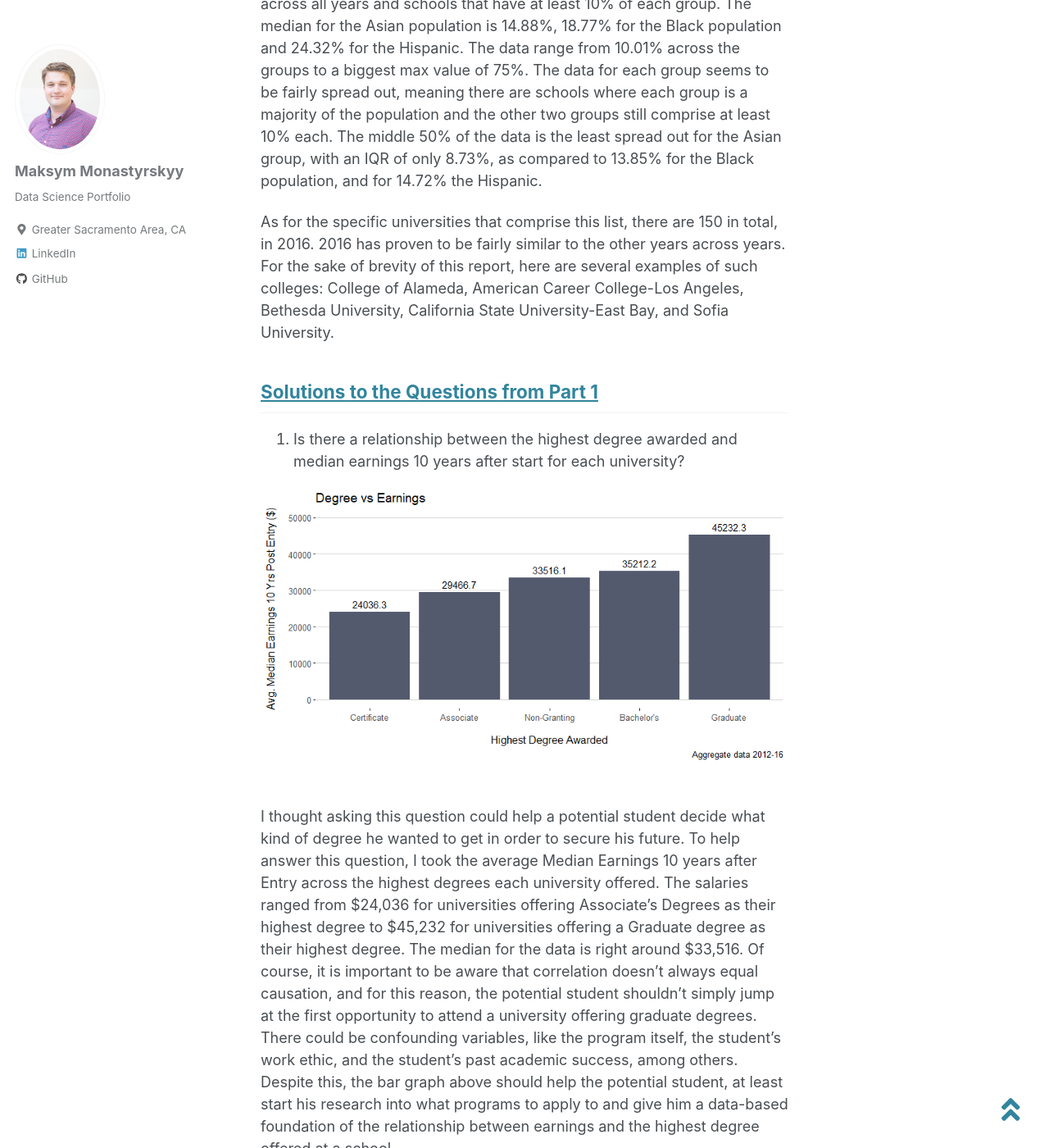
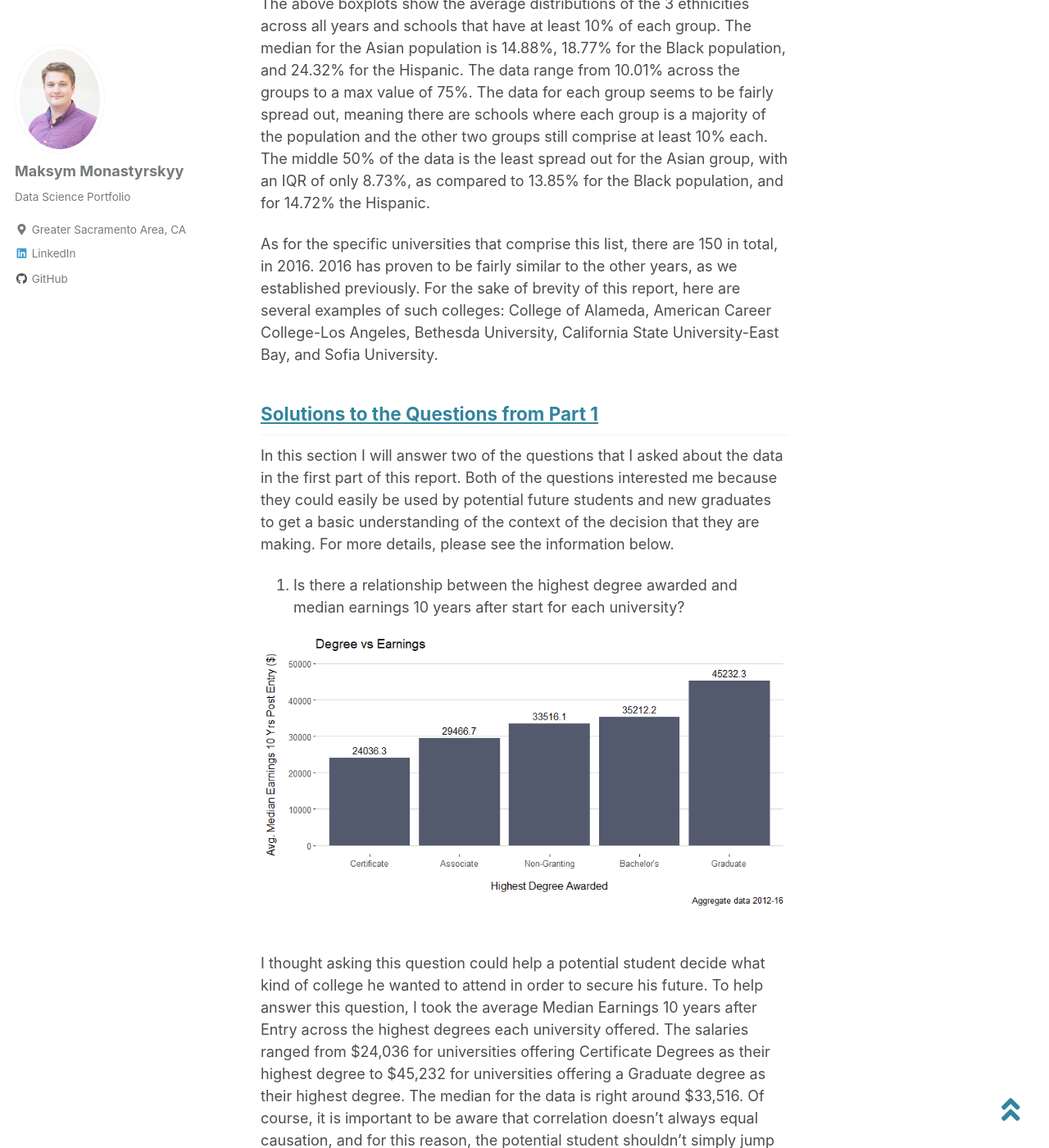
Before and after one commit to monastyrskyy/monastyrskyy.github.io, a Jekyll site: the page built from _posts/2018-11-01-collegescorecards2.md, in a window 1280 px wide and 1400 px high, scrolled down 8073 px. Shown: the whole window at 82% size. Built offline with Jekyll 4.4.1, drawn with Linux system fonts in a browser that asks for light colours; cached includes are drawn as plain includes; nearby versions of some CDN libraries; some of the changed text lies outside the part shown.

Commit message:
final part 2 V1

````diff
--- a/_posts/2018-11-01-collegescorecards2.md
+++ b/_posts/2018-11-01-collegescorecards2.md
@@ -56,9 +56,9 @@
 
 ## Student Populations
 
-In order to get an accurate measure of total student populations for each school, I added the “size” and “grad_student” fields together, because the data dictionary defines “size” as the total population of undergrads at each school. The student populations for each year are skewed right and have a median (~450 students) and mean (~2300 students) that are quite low compared to the max value (100,000+ students). Since the data are skewed right, it is important to look at both the mean and the median because the median is more representative of the smaller schools with low enrollment, and the mean is representative of the larger schools. The minimum value for each year is 0, which leads me to believe that it must have been a mistake or the school had zero students in that year. Upon further review, all the colleges that had zero students enrolled are real colleges that usually have very low enrollment (East West College of Natural Medicine, American Conservatory Theater, both with 0 students enrolled). The max value for each year seems to be awfully high as well, but upon further inspection, the schools that tend to be have high enrollment are online schools like the University of Phoenix – Online Campus (205,286 enrolled) that don't have any limitations in terms of capacity.
+In order to get an accurate measure of total student populations for each school, I added the “size” and “grad_student” fields together, because the data dictionary defines “size” as the total population of undergrads at each school. The student populations for each year are skewed right and have a median (~450 students) and mean (~2300 students) that are quite low compared to the max value (100,000+ students). *For a visual representation of the distribution of the data, please see the histogram of student populations for 2016.* Since the data are skewed right, it is important to look at both the mean and the median because the median is more representative of the smaller schools with low enrollment, and the mean is representative of the larger schools. The minimum value for each year is 0, which leads me to believe that it must have been a mistake or the school had zero students in that year. Upon further review, all the colleges that had zero students enrolled are real colleges that usually have very low enrollment (East West College of Natural Medicine, American Conservatory Theater, both with 0 students enrolled). The max value for each year seems to be awfully high as well, but upon further inspection, the schools that tend to be have high enrollment are online schools like the University of Phoenix – Online Campus (205,286 enrolled) that don't have any limitations in terms of capacity.
 
-Overall, the 5 number summaries look the similar across the years (see below), so it is safe for us to assume that student populations didn’t increase by much, judging both by the mean and the median of each year. Below is the histogram representing total number of students in 2016.
+Overall, the 5 number summaries look similar across the years (see below), so it is safe for us to assume that student populations didn’t increase by much, judging both by the mean and the median of each year.
 
 <div style="text-align:center"><img src="{{ site.url }}{{ site.baseurl }}/images/2.college_scorecards/1aa.2016_student_pop_hist.png" alt="2016 Student Populations"></div><br/>
 
@@ -84,11 +84,9 @@
 |       |Max    |129615  | |       |Max    |100011  |
 |       |NA's   |734     | |       |NA's   |728     |
 
-
+To dive a little deeper into the data, we will now explore the relationship between graduate and undergraduate populations at each school. The graph below explores the relationship between undergraduate and graduate student populations. It appears that the two measures tend to be positively correlated, or in other words, schools with higher populations of undergraduate students also tend to have higher populations of graduate students. Overall, there are about 5.5 times more undergraduates than graduate students across all schools and all 5 years 2012-2016. As expected, despite there being more undergraduate students than graduate students on average, there are some schools that are the opposite. Urshan Graduate School of Theology, Charlotte School of Law, Daoist Traditions College of Chinese Medical Arts are some of the schools that have more graduate students than undergraduate students. The trend appears to be that professional and graduate only schools have more graduate students than undergraduate.
 
 <div style="text-align:center"><img src="{{ site.url }}{{ site.baseurl }}/images/2.college_scorecards/2.grad_vs_undergrad_v2.png" alt="Graduate vs Undergraduate Populations"></div><br/>
-
-To dive a little deeper into the data, we will now explore the relationship between graduate and undergraduate populations at each school. The graph on the left explores the relationship between undergraduate and graduate student populations. It appears that the two measures tend to be positively correlated, or in other words, schools with higher populations of undergraduates tend to have higher populations of graduate students. Overall, there are about 5.5 times more undergraduates than graduate students across all schools and all 5 years 2012-2016. As expected, despite there being more undergraduate students than graduate students on average, there are some schools that are the opposite. Urshan Graduate School of Theology, Charlotte School of Law, Daoist Traditions College of Chinese Medical Arts are some of the schools that have more graduate students than undergraduate students. The trend appears to be that professional and graduate only schools have more graduate students than undergraduate.
 
 ## Programs
 
@@ -96,14 +94,14 @@
 
 ## Tuitions
 
-To examine the differences in tuition across states, I found the mean tuition of each state, and I graphed it against the average number of colleges per state, for the average year (2012-16). The plot below shows that there is a wide range of mean tuitions, averaging from around $4,000 to $27,627 for in-state tuition per year. There is also a wide range of schools per state, ranging from 1 to 780, on average across the years 2012 to 2016. I chose to take the average of all values relevant to this plot across the years because in previous questions, we established that there is not a big difference in characteristics among the years. The plot above shows that states with slightly higher number of colleges tend to have higher tuitions as well (Adjusted R^2 = 0.07). One possible explanation for this is that a state that supports more schools has more expenses as well such as cost on infrastructure, cost of housing, cost of hiring enough professors and staff, and for this reason, there are higher costs associated with states that have more schools. As with any rule, some exceptions such as Rhode Island (upper left most point on the plot), that only has 26 schools but an average tuition of $27,627. It is possible that the schools in Rhode Island are more expensive because of the circumstances of Rhode Island such as most of the schools being private, less government funding for the education system, etc.
+To examine the differences in tuition across states, I found the mean tuition of each state, and I graphed it against the average number of colleges per state, for the average year (2012-16). The plot below shows that there is a wide range of mean tuitions per state, averaging from around $4,000 to $27,627 for in-state tuition per year. There is also a wide range of schools per state, ranging from 1 to 780, on average across the years 2012 to 2016. I chose to take the average of all values relevant to this plot across the years because in previous section, we established that there is not a big difference in characteristics among the years. The plot below shows that states with a slightly higher number of colleges tend to have higher tuitions as well (Adjusted R^2 = 0.07). One possible explanation for this is that a state that supports more schools has more expenses as well such as the cost of infrastructure, cost of housing, cost of hiring enough professors and staff, etc. For this reason, there are higher costs associated with states that have more schools. As with any rule, some exceptions such as Rhode Island exist (upper left most point on the plot), which only has 26 schools but an average tuition of $27,627. It is possible that the schools in Rhode Island are more expensive because of the particular circumstances of Rhode Island such as most of the schools being private, less government funding for the education system, etc.
 
 <div style="text-align:center">
-  <img src="{{ site.url }}{{ site.baseurl }}/images/2.college_scorecards/3a.in_state_tuition.png" alt="Graduate vs Undergraduate Populations">
+  <img src="{{ site.url }}{{ site.baseurl }}/images/2.college_scorecards/3a.in_state_tuition.png" alt="In-State Tuition">
   <figcaption>The #5d73af line only shows the direction of correlation. Regression assumptions are not met.</figcaption>
 </div><br/>
 
-The trend for out of state tuition is very similar, with the same positive correlation (Adjusted R^2 = 0.05) for tuition vs. number of colleges, and the same outliers. The range of avg. out of state tuition is slightly wider at $3,610 to $30,389. But all in all, the in-state and out-of-state tuition trends are very similar.
+The trend for out-of-state tuition is very similar, with the same positive correlation (Adjusted R^2 = 0.05) for tuition vs. number of colleges, and the same outliers. The range of avg. out of state tuition is slightly wider at $3,610 to $30,389. But all in all, the in-state and out-of-state tuition trends are very similar.
 
 <div style="text-align:center">
   <img src="{{ site.url }}{{ site.baseurl }}/images/2.college_scorecards/3b.out_of_state_tuition.png" alt="Graduate vs Undergraduate Populations">
@@ -119,12 +117,14 @@
 </div><br/>
 
 
-The above boxplots show the average distributions of the 3 ethnicities across all years and schools that have at least 10% of each group. The median for the Asian population is 14.88%, 18.77% for the Black population and 24.32% for the Hispanic. The data range from 10.01% across the groups to a biggest max value of 75%. The data for each group seems to be fairly spread out, meaning there are schools where each group is a majority of the population and the other two groups still comprise at least 10% each. The middle 50% of the data is the least spread out for the Asian group, with an IQR of only 8.73%, as compared to 13.85% for the Black population, and for 14.72% the Hispanic.
+The above boxplots show the average distributions of the 3 ethnicities across all years and schools that have at least 10% of each group. The median for the Asian population is 14.88%, 18.77% for the Black population, and 24.32% for the Hispanic. The data range from 10.01% across the groups to a max value of 75%. The data for each group seems to be fairly spread out, meaning there are schools where each group is a majority of the population and the other two groups still comprise at least 10% each. The middle 50% of the data is the least spread out for the Asian group, with an IQR of only 8.73%, as compared to 13.85% for the Black population, and for 14.72% the Hispanic.
 
-As for the specific universities that comprise this list, there are 150 in total, in 2016. 2016 has proven to be fairly similar to the other years across years. For the sake of brevity of this report, here are several examples of such colleges: College of Alameda, American Career College-Los Angeles, Bethesda University, California State University-East Bay, and Sofia University.
+As for the specific universities that comprise this list, there are 150 in total, in 2016. 2016 has proven to be fairly similar to the other years, as we established previously. For the sake of brevity of this report, here are several examples of such colleges: College of Alameda, American Career College-Los Angeles, Bethesda University, California State University-East Bay, and Sofia University.
 
 
 ## <a href="https://monastyrskyy.github.io/collegescorecards/" target="blank">Solutions to the Questions from Part 1</a>
+
+In this section I will answer two of the questions that I asked about the data in the first part of this report. Both of the questions interested me because they could easily be used by potential future students and new graduates to get a basic understanding of the context of the decision that they are making. For more details, please see the information below.
 
   1. Is there a relationship between the highest degree awarded and median earnings 10 years after start for each university?
 
@@ -132,7 +132,7 @@
     <img src="{{ site.url }}{{ site.baseurl }}/images/2.college_scorecards/5.degree_vs_earnings.png" alt="Diversity Boxplots">
   </div><br/>
 
-I thought asking this question could help a potential student decide what kind of degree he wanted to get in order to secure his future. To help answer this question, I took the average Median Earnings 10 years after Entry across the highest degrees each university offered. The salaries ranged from $24,036 for universities offering Associate’s Degrees as their highest degree to $45,232 for universities offering a Graduate degree as their highest degree. The median for the data is right around $33,516. Of course, it is important to be aware that correlation doesn’t always equal causation, and for this reason, the potential student shouldn’t simply jump at the first opportunity to attend a university offering graduate degrees. There could be confounding variables, like the program itself, the student’s work ethic, and the student’s past academic success, among others. Despite this, the bar graph above should help the potential student, at least start his research into what programs to apply to and give him a data-based foundation of the relationship between earnings and the highest degree offered at a school.
+I thought asking this question could help a potential student decide what kind of college he wanted to attend in order to secure his future. To help answer this question, I took the average Median Earnings 10 years after Entry across the highest degrees each university offered. The salaries ranged from $24,036 for universities offering Certificate Degrees as their highest degree to $45,232 for universities offering a Graduate degree as their highest degree. The median for the data is right around $33,516. Of course, it is important to be aware that correlation doesn’t always equal causation, and for this reason, the potential student shouldn’t simply jump at the first opportunity to attend a university offering graduate degrees. There could be confounding variables, like the program itself, the student’s work ethic, and the student’s past academic success, etc. Despite this, the bar graph above should help the potential student, at least start his research into what colleges to apply to and give him a data-based foundation of the relationship between earnings and the highest degree offered.
 
   2. Is there a relationship between the size of the university and faculty salary?
 
@@ -142,9 +142,9 @@
 
 To answer this question, I will focus on the most recent year, as it contains the most up-to-date information. In the year 2016, there seems to be a positive correlation between the size of the school and monthly faculty salary. The regression line was added simply to show the positive relationship between the variables, and is not meant to be analyzed further (it may break assumptions). This graph could help students who are looking to become faculty to decide what size of school to apply to based on the salary. Despite the apparent positive relationship between the two variables, it's important to note the cluster of colleges in the lower right corner of the graph that seem to be the exceptions. They are some of the largest colleges, but have relatively low faculty salaries. On the other hand, in the upper left hand corner, there are a few colleges that have some of the highest faculty salaries but are quite small in size.
 
-The average monthly faculty salaries range from $216 (perhaps a stipend) to $27,570. The range for the size of the colleges ranges from 0 (small private trade schools) to 100,011. As mentioned above, despite the positive relationship between school size and faculty salary, correlation is not always causation, and select faculty may make more money at a smaller school. This graph is only meant to be a starting point to further research.
+The average monthly faculty salaries range from $216 (perhaps a stipend) to $27,570. The range for the size of the colleges ranges from 0 (small private trade schools) to 100,011. As mentioned above, despite the positive relationship between school size and faculty salary, correlation is not always causation, and select faculty may make more money at a smaller school. This graph is only meant to be a starting point for further research.
 
-The above two questions showed some interesting results and confirmed my existing suspicions. It seems to be fair that students who attend a school with a higher degree than other schools will also earn more money later on. It also seems correct that bigger schools will pay their faculty more because there is more to do, and perhaps more money for the school to spend. As mentioned several times, these graphs that attempt to answer the questions I posed only show correlation, as it is very hard to show causation in an observational study. Correlations are not meaningless however, and they can be great starting points for further exploration, as was my intention.
+The above two questions showed some interesting results and confirmed my existing suspicions. It seems fair that students who attend a school with a higher degree than other schools will also earn more money later on. It also seems correct that bigger schools will pay their faculty more because there is more to do, and perhaps more money for the school to spend. As mentioned several times, these graphs that attempt to answer the questions I posed only show correlation, as it is very hard to show causation in an observational study. Correlations are not meaningless however, and they can be great starting points for further exploration, as was my intention.
 
 ## Additional Questions
 
@@ -154,13 +154,15 @@
     <img src="{{ site.url }}{{ site.baseurl }}/images/2.college_scorecards/7.females_vs_years.png" alt="% Females Across Years">
   </div><br/>
 
-I wanted to explore this question because I was wondering what kind of diversity there was in terms of gender across universities. From this graph, it looks like the percent of females is right around 65% across all school across all years. While this is a simple graph, it accurately portrays percentage as the y-axis ranges from 0 to 1. There also don’t appear to be any changes in the number, nor any spikes or valleys worth exploring.
+I wanted to explore this question because I was wondering what kind of diversity there was in terms of gender across universities. From this graph, it looks like the percent of females is right around 65% across all school across all years. While this is a simple graph, it accurately portrays percentage as the y-axis. There also don’t appear to be any changes in the number, nor any spikes or valleys worth exploring.
 
   2. Is there a difference in Median earnings 10 years after entry for predominantly female (65%+) and predominantly male (65%+) schools?
 
-**picture here**
+  <div style="text-align:center">
+    <img src="{{ site.url }}{{ site.baseurl }}/images/2.college_scorecards/8.female_vs_male.png" alt="Female vs Male Earnings 10 Years after Entry.">
+  </div><br/>
 
-From these two boxplots, comparing the median salaries for colleges that are at least 65% male vs female in size, it looks males have a higher median salary ($38,800 vs $24,800), but the females have a higher maximum value ($186,500 compared to the men’s’ $118,900). The spread looks similar, with the females having a little greater range from $9,100 to $186,500 compared to the men's $9,500 to $118,900. All in all, it would be great to figure out the causes behind these differences and decide a course of action from there.
+From these two boxplots, comparing the median salaries for colleges that are at least 65% male vs female in size, it looks males have a higher median salary ($38,800 vs $24,800), but the females have a higher maximum value ($186,500 compared to the men’s’ $118,900). The spread looks similar, with the females having a little greater range from $9,100 to $186,500 compared to the men's $9,500 to $118,900.
 
 ## Analysis and Code
 
@@ -330,3 +332,38 @@
   geom_text(aes(label=round(x,1)), vjust = -0.5) +
   ylim(c(NA, 50000))
 ```
+
+<br><br/>
+
+**Predominantly Male vs Female Colleges**
+
+<div style="text-align:center">
+  <img src="{{ site.url }}{{ site.baseurl }}/images/2.college_scorecards/8.female_vs_male.png" alt="Female vs Male Earnings 10 Years after Entry.">
+</div>
+```r
+# Defining colleges of interest
+women = card[card$demographics.women  > .65,]
+men = card[card$demographics.men  > .65,]
+
+require(scales) # Allows the use of full numbers instead of scientific notation
+
+women1 = ggplot(women, aes(y = earn_10_yrs_after_entry.median)) +
+  geom_boxplot(color = "#535a6d") +
+  ylab("Median Earnings 10 Years After Entry ($)") +
+  xlab("65%+ Female by Student Population")+
+  theme_hc()+
+  theme(axis.text.x = element_blank(),axis.ticks.x=element_blank())  +
+  ylim(c(0,200000))
+
+men1 = ggplot(men, aes(y = earn_10_yrs_after_entry.median)) +
+  geom_boxplot(color = "#535a6d") + ylab("") +
+  xlab("65%+ Male by Student Population")+
+  theme_hc()+
+  theme(axis.text.x = element_blank(),axis.ticks.x=element_blank()) +
+  ylim(c(0,200000))
+
+# Putting the plots next to each other using gridExtra
+library(gridExtra)
+
+grid.arrange(women1, men1, ncol = 2, top = "Earnings 10 Years After Entry")
+```
````
Also changed, not shown: images/2.college_scorecards/8.female_vs_male.png (added), images/2.college_scorecards/8.male_vs_female.png (added), images/3.college_scorecards_mysql/1.er_diagram.png (added), images/3.college_scorecards_mysql/1.er_diagram_draft.jpg (added), images/3.college_scorecards_mysql/1.er_diagram_final.jpg (added).
